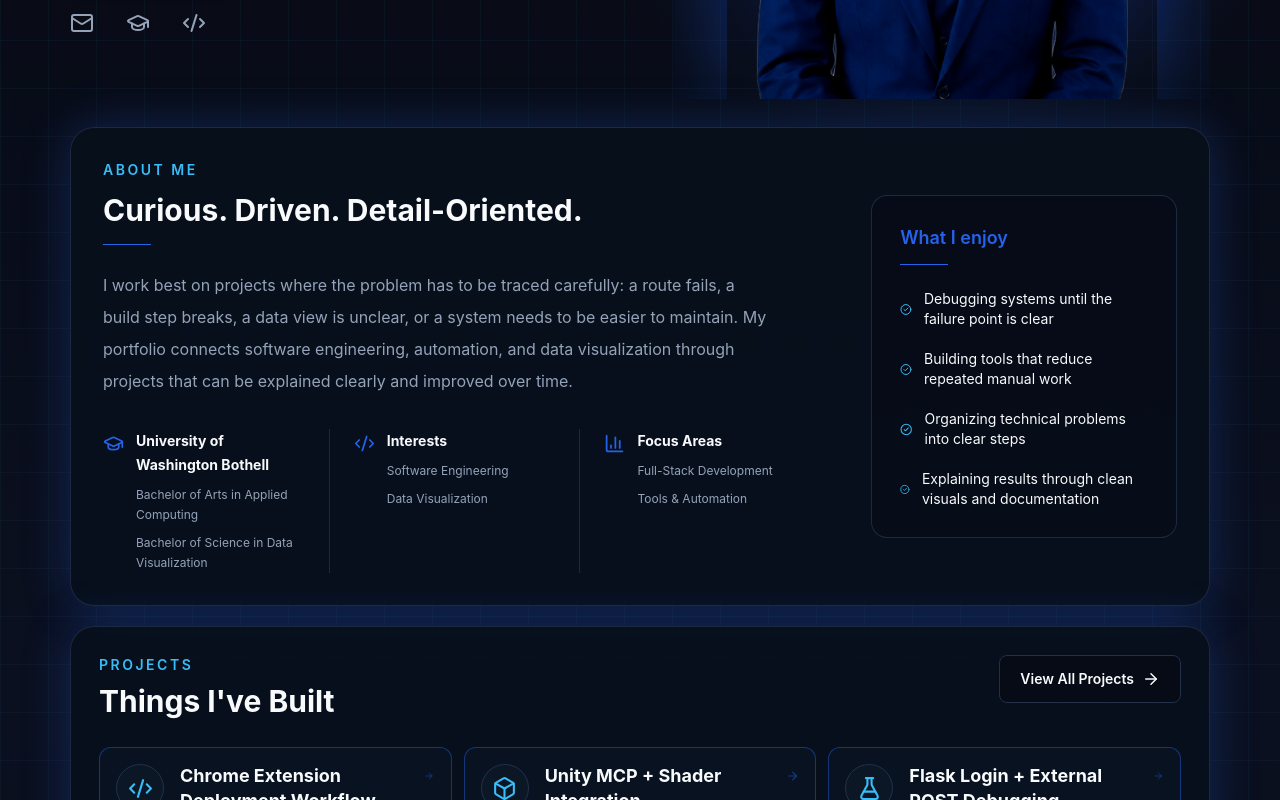
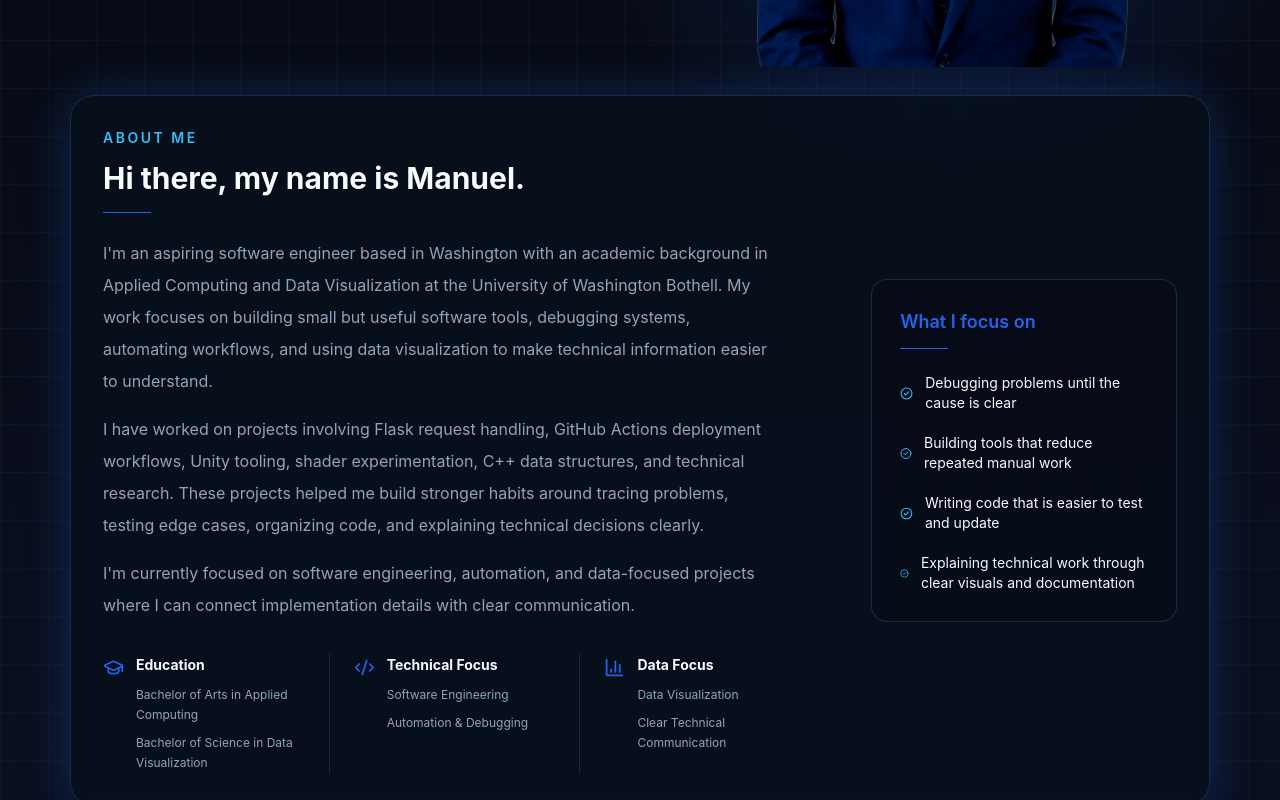
Before and after one commit to Manuelgrios/personal-portfolio, a React (Vite) app: page / in a window 1280 px wide. Shown: the part 680-1480 px from the top of the page. Built offline with nearby package versions, Linux system fonts and the light colour scheme.

Commit message:
Polish hero treatment and rewrite portfolio copy

```diff
--- a/src/data/examples/exampleProfile.ts
+++ b/src/data/examples/exampleProfile.ts
@@ -30,8 +30,9 @@ export const exampleProfile: Profile = {
     about: {
       eyebrow: "About Me",
       heading: "Practical. Curious. Clear.",
-      body:
+      body: [
         "I like projects with a clear technical question, a testable approach, and a result that can be explained simply.",
+      ],
       infoGroups: [
         {
           iconKey: "education",
--- a/src/data/profile.ts
+++ b/src/data/profile.ts
@@ -33,7 +33,7 @@ export type Profile = {
     about: {
       eyebrow: string;
       heading: string;
-      body: string;
+      body: string[];
       infoGroups: Array<{
         iconKey: "education" | "code" | "chart";
         label: string;
@@ -75,9 +75,9 @@ export const profile: Profile = {
   location: "Seattle, Washington",
   email: "manuelgarios@outlook.com",
   bio:
-    "I work best on projects where the problem has to be traced carefully: a route fails, a build step breaks, a data view is unclear, or a system needs to be easier to maintain. My portfolio connects software engineering, automation, and data visualization through projects that can be explained clearly and improved over time.",
+    "I'm an aspiring software engineer based in Washington with an academic background in Applied Computing and Data Visualization at the University of Washington Bothell. My work focuses on building small but useful software tools, debugging systems, automating workflows, and using data visualization to make technical information easier to understand.",
   shortBio:
-    "I'm an Applied Computing and Data Visualization student at the University of Washington Bothell. My work focuses on software tools, automation, debugging, and data visualization, with an emphasis on making technical problems easier to test, explain, and improve.",
+    "I'm an Applied Computing and Data Visualization student at the University of Washington Bothell. I build software tools, debug systems, automate workflows, and use visual explanations to make technical problems easier to understand.",
   focusAreas: [
     "Software engineering",
     "Data visualization",
@@ -89,7 +89,7 @@ export const profile: Profile = {
     headline: ["Building tools.", "Solving problems."],
     highlightedHeadline: "Visualizing data.",
     body:
-      "I'm an Applied Computing and Data Visualization student at the University of Washington Bothell. My work focuses on software tools, automation, debugging, and data visualization, with an emphasis on making technical problems easier to test, explain, and improve.",
+      "I'm an Applied Computing and Data Visualization student at the University of Washington Bothell. I build software tools, debug systems, automate workflows, and use visual explanations to make technical problems easier to understand.",
     primaryCta: { label: "View Projects", href: "/#projects" },
     secondaryCta: { label: "Contact Me", href: "/#contact" },
     image: {
@@ -100,32 +100,35 @@ export const profile: Profile = {
   sections: {
     about: {
       eyebrow: "About Me",
-      heading: "Curious. Driven. Detail-Oriented.",
-      body:
-        "I work best on projects where the problem has to be traced carefully: a route fails, a build step breaks, a data view is unclear, or a system needs to be easier to maintain. My portfolio connects software engineering, automation, and data visualization through projects that can be explained clearly and improved over time.",
+      heading: "Hi there, my name is Manuel.",
+      body: [
+        "I'm an aspiring software engineer based in Washington with an academic background in Applied Computing and Data Visualization at the University of Washington Bothell. My work focuses on building small but useful software tools, debugging systems, automating workflows, and using data visualization to make technical information easier to understand.",
+        "I have worked on projects involving Flask request handling, GitHub Actions deployment workflows, Unity tooling, shader experimentation, C++ data structures, and technical research. These projects helped me build stronger habits around tracing problems, testing edge cases, organizing code, and explaining technical decisions clearly.",
+        "I'm currently focused on software engineering, automation, and data-focused projects where I can connect implementation details with clear communication.",
+      ],
       infoGroups: [
         {
           iconKey: "education",
-          label: school,
+          label: "Education",
           lines: degrees,
         },
         {
           iconKey: "code",
-          label: "Interests",
-          lines: ["Software Engineering", "Data Visualization"],
+          label: "Technical Focus",
+          lines: ["Software Engineering", "Automation & Debugging"],
         },
         {
           iconKey: "chart",
-          label: "Focus Areas",
-          lines: ["Full-Stack Development", "Tools & Automation"],
+          label: "Data Focus",
+          lines: ["Data Visualization", "Clear Technical Communication"],
         },
       ],
-      enjoyHeading: "What I enjoy",
+      enjoyHeading: "What I focus on",
       enjoyItems: [
-        "Debugging systems until the failure point is clear",
+        "Debugging problems until the cause is clear",
         "Building tools that reduce repeated manual work",
-        "Organizing technical problems into clear steps",
-        "Explaining results through clean visuals and documentation",
+        "Writing code that is easier to test and update",
+        "Explaining technical work through clear visuals and documentation",
       ],
     },
     projects: {
--- a/src/data/projects.ts
+++ b/src/data/projects.ts
@@ -163,7 +163,7 @@ export const projects: Project[] = [
     title: "Apple Developer Hiring Research",
     category: "Research",
     summary:
-      "Analyzed Apple's developer hiring process, including interview structure, compensation signals, work expectations, and fairness concerns. The research turned scattered hiring information into practical advice for candidates.",
+      "Analyzed Apple's developer hiring process, including interview structure, compensation signals, work expectations, and fairness concerns. The research organized scattered hiring information into practical candidate guidance.",
     description:
       "A research project focused on organizing public hiring information into practical guidance for developer candidates.",
     tags: ["Research", "Technical Interviews", "Career Analysis"],
@@ -176,7 +176,7 @@ export const projects: Project[] = [
     approach:
       "Grouped research by hiring stage and topic so candidate preparation advice could be separated from speculation or unsupported claims.",
     results: [
-      "Turned scattered hiring information into practical advice for candidates.",
+      "Organized scattered hiring information into practical candidate guidance.",
       "Organized the research around interview structure, work expectations, compensation signals, and fairness considerations.",
     ],
     technologies: ["Research", "Technical Interviews", "Career Analysis"],
--- a/src/index.css
+++ b/src/index.css
@@ -26,17 +26,19 @@
   --theme-accent-glow: rgb(37 99 235 / 0.28);
   --theme-grid: rgb(56 189 248 / 0.045);
   --theme-card-shadow: 0 0 48px rgb(37 99 235 / 0.08);
-  --theme-hero-image-filter: brightness(1.03) contrast(1.06) saturate(1.08);
+  --theme-hero-image-filter: brightness(1.02) contrast(1.05) saturate(1.04);
   --theme-hero-image-glow: radial-gradient(
-    circle at center,
-    rgb(37 99 235 / 0.46),
-    transparent 62%
+    circle at 50% 52%,
+    rgb(37 99 235 / 0.58) 0%,
+    rgb(37 99 235 / 0.32) 30%,
+    rgb(15 23 42 / 0.10) 58%,
+    transparent 74%
   );
-  --theme-hero-image-shadow: 0 0 90px rgb(37 99 235 / 0.35);
+  --theme-hero-image-shadow: 0 0 90px rgb(37 99 235 / 0.28);
   --theme-hero-image-wash: radial-gradient(
-    circle at 58% 52%,
-    rgb(37 99 235 / 0.22),
-    transparent 62%
+    circle at 50% 58%,
+    rgb(37 99 235 / 0.18) 0%,
+    transparent 70%
   );
   font-synthesis: none;
   text-rendering: optimizeLegibility;
--- a/src/pages/Home.tsx
+++ b/src/pages/Home.tsx
@@ -80,18 +80,17 @@ export function Home() {
             style={
               {
                 "--active-image-glow": imageTreatment.glow,
-                "--active-image-shadow": imageTreatment.shadow,
                 "--active-image-filter": imageTreatment.filter,
                 "--active-image-wash":
                   imageTreatment.backgroundWash ?? "transparent",
               } as CSSProperties
             }
           >
-            <div className="absolute inset-x-0 bottom-0 h-[80%] [background:var(--active-image-wash)]" />
-            <div className="absolute inset-x-4 bottom-0 h-[78%] rounded-full blur-2xl [background:var(--active-image-glow)]" />
+            <div className="absolute left-1/2 top-1/2 h-[88%] w-[86%] -translate-x-1/2 -translate-y-1/2 rounded-full [background:var(--active-image-wash)]" />
+            <div className="absolute left-1/2 top-[54%] h-[84%] w-[82%] -translate-x-1/2 -translate-y-1/2 rounded-full blur-2xl [background:var(--active-image-glow)]" />
             <img
               alt={profile.hero.image.alt}
-              className="relative z-10 mx-auto h-[360px] w-full max-w-[430px] object-cover object-top shadow-[var(--active-image-shadow)] transition-[filter,box-shadow] duration-300 ease-out md:h-[520px]"
+              className="relative z-10 mx-auto h-[360px] w-full max-w-[430px] object-cover object-top transition-[filter] duration-300 ease-out md:h-[520px]"
               src={assetPath(profile.hero.image.src)}
               style={{ filter: "var(--active-image-filter)" }}
             />
@@ -109,9 +108,11 @@ export function Home() {
               {profile.sections.about.heading}
             </h2>
             <div className="mt-4 h-px w-12 bg-accent-dark" />
-            <p className="mt-6 max-w-2xl text-base leading-8 text-muted">
-              {profile.sections.about.body}
-            </p>
+            <div className="mt-6 max-w-2xl space-y-4 text-base leading-8 text-muted">
+              {profile.sections.about.body.map((paragraph) => (
+                <p key={paragraph}>{paragraph}</p>
+              ))}
+            </div>
             {profile.sections.about.infoGroups.length > 0 ? (
               <div className="mt-8 grid gap-6 md:grid-cols-3">
                 {profile.sections.about.infoGroups.map((group) => {
```
Also changed, not shown: src/data/themes.ts (+21 -21 lines), 1 other file (tests, documents, lock files or other folders).
